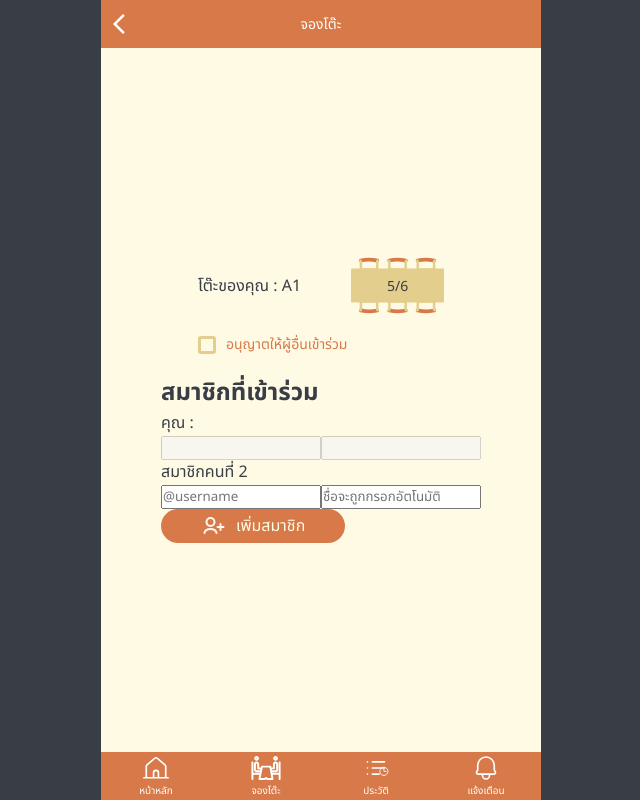
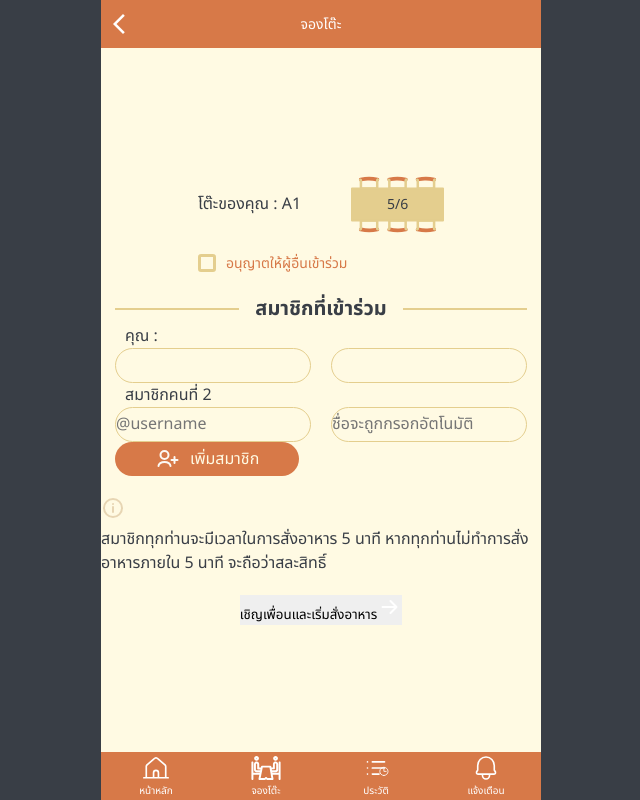
Before and after one commit to nsza521/softdevKMITL, a Next.js app in the folder frontend/: page /reserveFillUsr in a window 1280 px wide. Shown: the whole page, without its empty margins (319-959 px from the left). Built offline with nearby package versions, Linux system fonts and the light colour scheme.

Commit message:
fillusrcss

```diff
--- a/frontend/app/reserveFillUsr/page.tsx
+++ b/frontend/app/reserveFillUsr/page.tsx
@@ -40,55 +40,20 @@ export default function ReserveFillUsrPage() {
         reserved_seats: 5,
     };
 
-    const [reservation, setReservation] = useState<Reservation[]>([]);
-    const [loading, setLoading] = useState(true);
-    const [error, setError] = useState<string | null>(null);
-
     const token = localStorage.getItem("token");
-
-    // useEffect(() => {
-    //     const fetchSlots = async () => {
-    //         try {
-    //             const token = localStorage.getItem("token");
-    //             const res = await fetch(`http://localhost:8080/table/timeslot/${time_slot_id}`, {
-    //                 headers: {
-    //                     "Content-Type": "application/json",
-    //                     ...(token ? { Authorization: `Bearer ${token}` } : {}),
-    //                 },
-    //             });
-
-    //             if (!res.ok) throw new Error("ไม่สามารถดึงข้อมูลได้");
-
-    //             const json = await res.json();
-    //             const data: TableTimeSlot[] = Array.isArray(json.table_timeslots)
-    //             ? json.table_timeslots.map((t: any) => ({
-    //                 id: t.id,
-    //                 row: t.table.row,
-    //                 col: t.table.col,
-    //                 max_seats: t.table.max_seats,
-    //                 status: t.status,
-    //                 reserved_seats: t.reserved_seats,
-    //                 }))
-    //             : [];
-
-    //             setTableTimeSlots(data);
-    //         } catch (err: any) {
-    //             setError(err.message);
-    //         } finally {
-    //             setLoading(false);
-    //         }
-    //     };
-
-    //     fetchSlots();
-    // }, [time_slot_id]);
-
-    // if (loading) return <div className={styles.container}><p>กำลังโหลดข้อมูล...</p></div>;
-    // if (error) return <div className={styles.container}><p>เกิดข้อผิดพลาด: {error}</p></div>;
 
     return (
         <div className={styles.container}>
             <TableInfo table={table} occupied={0}/>
             <Members token="token"/>
+            <div>
+                <img src="/info.svg"/>
+                <p>สมาชิกทุกท่านจะมีเวลาในการสั่งอาหาร 5 นาที หากทุกท่านไม่ทำการสั่งอาหารภายใน 5 นาที จะถือว่าสละสิทธิ์</p>
+            </div>
+            <button>
+                เชิญเพื่อนและเริ่มสั่งอาหาร
+                <img src="/Arrow_Right_MD.svg"/>
+            </button>
         </div>
     );
 }
@@ -185,47 +150,54 @@ function Members({ token }: { token: string }) {
     //     if (!username) return;
 
     //     try {
-    //     const res = await fetch(`http://localhost:8080/profile/${username}`, {
-    //         headers: { Authorization: `Bearer ${token}` },
-    //     });
-    //     if (!res.ok) throw new Error("ไม่พบผู้ใช้");
-    //     const data = await res.json();
+    //         const res = await fetch("http://localhost:8080/customer/firstname", {
+    //             method: "POST",
+    //             headers: {
+    //                 "Content-Type": "application/json",
+    //                 Authorization: token,
+    //             },
+    //             body: JSON.stringify({ username }),
+    //         });
 
-    //     handleChangeMember(index, "first_name", data.first_name || "");
-    //     } catch (err) {
-    //     console.error("fetch username error:", err);
-    //     }
+    //         if (!res.ok) throw new Error("ไม่พบผู้ใช้");
+    //         const data = await res.json();
+
+    //         handleChangeMember(index, "first_name", data.first_name || "");
+    //         } catch (err) {
+    //             console.error("fetch username error:", err);
+    //         }
     // };
 
     // if (error) return <p>เกิดข้อผิดพลาด: {error}</p>;
     // if (!myProfile) return <p>กำลังโหลดข้อมูล...</p>;
 
     return (
-        <div>
-        <h2>สมาชิกที่เข้าร่วม</h2>
-        <label className="section-label">คุณ :</label>
-        <div className="input-row">
+        <div className={styles.membersCon}>
+            <div className={styles.formTitleWrapper}>
+                <div className={styles.titleLine}></div>
+                <h1>สมาชิกที่เข้าร่วม</h1>
+                <div className={styles.titleLine}></div>
+            </div>
+            <label className={styles.sectionLabel}>คุณ :</label>
+            <div className={styles.inputCon}>
                 <input
                 type="text"
-            className="input-field"
                 // value={myProfile.username}
                 disabled
                 />
                 <input
                 type="text"
-            className="input-field name-field"
                 // value={`${myProfile.first_name} ${myProfile.last_name}`}
                 disabled
                 />
             </div>
 
             {members.map((m, i) => (
-            <div key={i} className="form-section">
-            <label className="section-label">สมาชิกคนที่ {i + 2}</label>
-            <div className="input-row">
+                <div key={i} className={styles.formSection}>
+                    <label className={styles.sectionLabel}>สมาชิกคนที่ {i + 2}</label>
+                    <div className={styles.inputCon}>
                         <input
                         type="text"
-                className="input-field"
                         placeholder="@username"
                         value={m.username}
                         // onChange={(e) => handleChangeMember(i, "username", e.target.value)}
@@ -233,7 +205,6 @@ function Members({ token }: { token: string }) {
                         />
                         <input
                         type="text"
-                className="input-field name-field"
                         placeholder="ชื่อจะถูกกรอกอัตโนมัติ"
                         value={m.first_name}
                         // onChange={(e) => handleChangeMember(i, "first_name", e.target.value)}
--- a/frontend/app/reserveFillUsr/reserveFillUsr.module.css
+++ b/frontend/app/reserveFillUsr/reserveFillUsr.module.css
@@ -99,3 +99,44 @@
     justify-content: center;
     gap: 10px;
 }
+
+.membersCon h1{
+    text-align: center;
+    font-size: 20px;
+}
+
+.formTitleWrapper {
+    display: flex;
+    align-items: center;
+    gap: 1rem;
+}
+
+.titleLine {
+    flex: 1;
+    height: 2px;
+    background-color: var(--color3);
+}
+
+.sectionLabel {
+    padding-left: 10px;
+    font-size: 16px;
+}
+
+.inputCon {
+    display: flex;
+    flex-direction: row;
+    gap: 20px;
+}
+
+.inputCon input{
+    font-size: 16px;
+    border: 1px solid var(--color3);
+    color: var(--color2);
+    border-radius: 20px;
+    height: 35px;
+    background-color: transparent;
+}
+
+.formSection {
+
+}
```
Also changed, not shown: frontend/public/Arrow_Right_MD.svg (added), 1 other file (tests, documents, lock files or other folders). Lines whose indentation alone changed are shown as unchanged.
